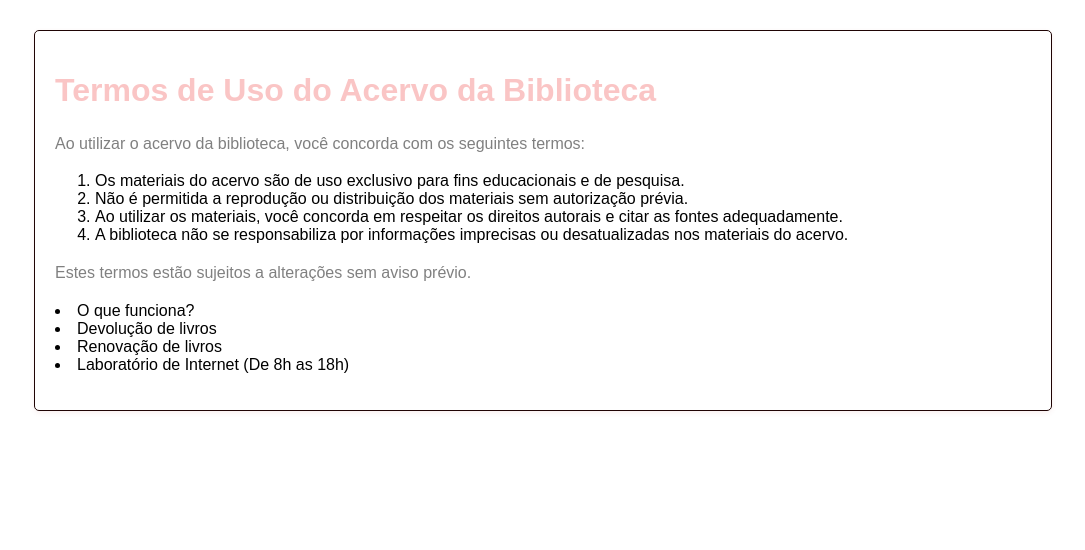
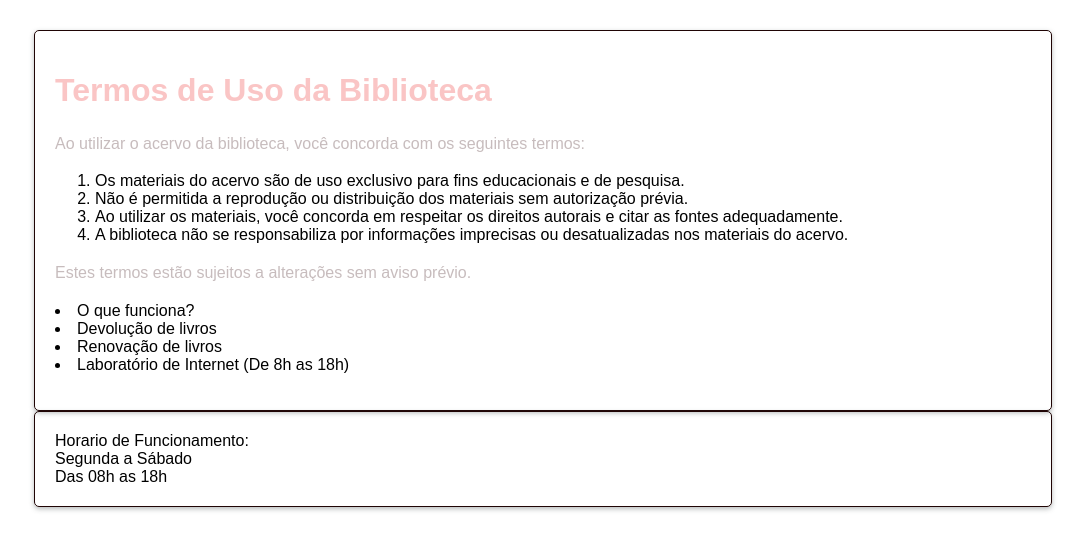
Before and after one commit to lilgab4m/biblioteca1, a plain HTML site: page acervo.html in a window 1280 px wide. Shown: the whole page, without its empty margins (97-1182 px from the left). Drawn offline with Linux system fonts and the light colour scheme.

Commit message:
commit da gabi

```diff
--- a/acervo.html
+++ b/acervo.html
@@ -14,20 +14,20 @@
     background-color: #f8f8f800;
     border: 1px solid #1f0404;
     border-radius: 5px;
-    box-shadow: 0 2px 5px rgba(194, 107, 107, 0.1);
+    box-shadow: 0 2px 5px rgba(69, 81, 79, 0.388);
   }
   h1 {
     color: #eb202042;
   }
   p {
     line-height: 1.6;
-    color: #666666d3;
+    color: #5a393b56;
   }
 </style>
 </head>
 <body>
   <div class="container">
-    <h1>Termos de Uso do Acervo da Biblioteca</h1>
+    <h1>Termos de Uso da Biblioteca</h1>
     <p>Ao utilizar o acervo da biblioteca, você concorda com os seguintes termos:</p>
     <ol>
       <li>Os materiais do acervo são de uso exclusivo para fins educacionais e de pesquisa.</li>
@@ -43,4 +43,15 @@
     </p>
   </div>
 </body>
-</html>
+<div class="container text-center">
+  <div class="row align-items-center">
+    <div class="col">
+      Horario de Funcionamento:
+    </div>
+    <div class="col">
+      Segunda a Sábado
+    </div>
+    <div class="col">
+      Das 08h as 18h
+    </div>
+  </div>
```
